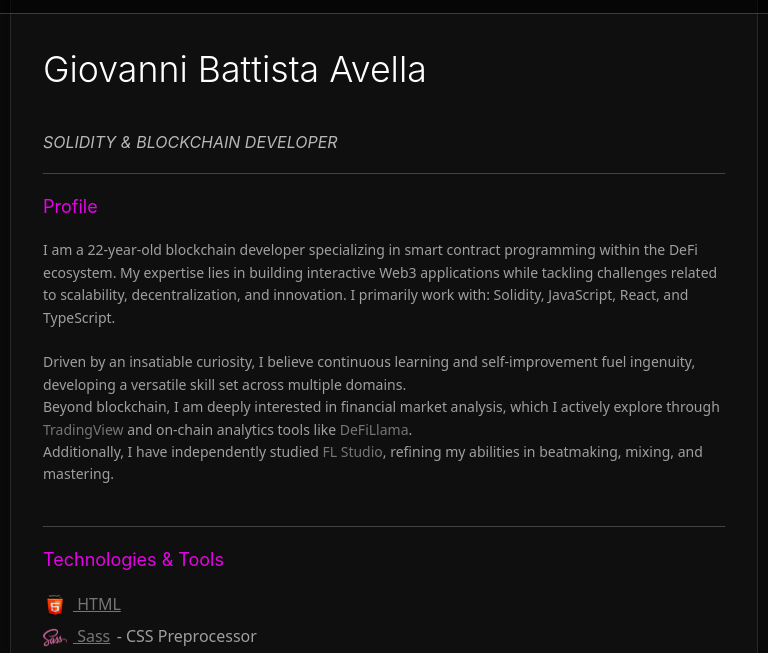
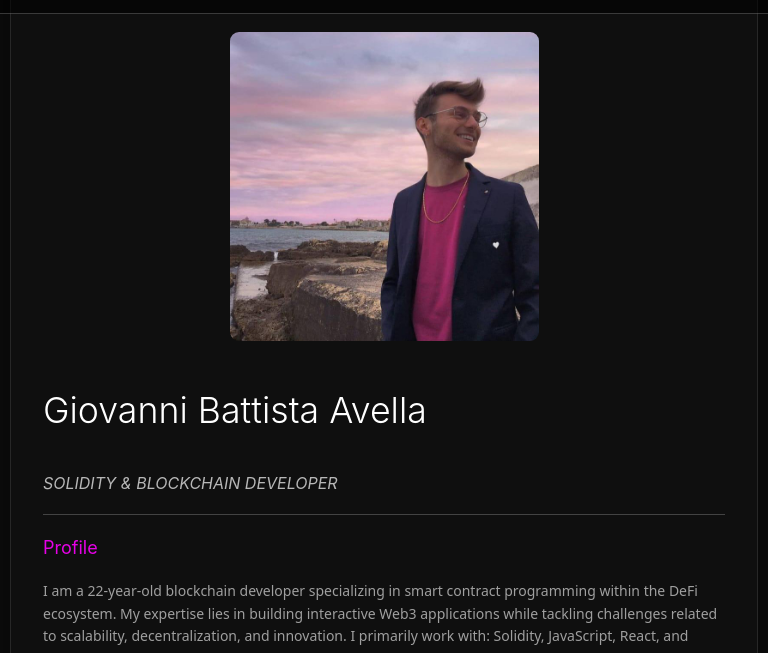
Before and after one commit to Gi4mba/Gi4mba.github.io, a plain HTML site: page portfolio/about/index.html in a window 768 px wide. Shown: the part 67-720 px from the top of the page. Drawn offline with nearby package versions, Linux system fonts and the light colour scheme.

Commit message:
Refine profile image responsiveness

```diff
--- a/assets/scss/_about.scss
+++ b/assets/scss/_about.scss
@@ -28,6 +28,11 @@ body main .about{
 
     .col {
       padding: 0;
+
+      &-left .profile-img{
+        display: none;
+        padding: 1rem;
+      }
 
       &-center {
         padding: 2rem 2rem 0 0;
@@ -71,8 +76,8 @@ body main .about{
 
         .profile-img {
           padding: 1rem;
-          width: 350px;
-          border-radius: 50%;
+          width: 80%;
+          border-radius: 25px;
         }
 
         .projects {
@@ -158,7 +163,15 @@ body footer {
       flex-direction: column;
 
       .col:first-child {
-        display: none;
+        display: flex;
+        justify-content: center;
+        width: 100%;
+
+        .profile-img {
+          display: block;
+          border-radius: 25px;
+          width: 100%;
+        }
       }
 
       .col:nth-child(2) {
@@ -187,7 +200,7 @@ body footer {
         }
 
         .profile-img {
-          width: 60%;
+          display: none;
         }
       }
     }
@@ -195,13 +208,13 @@ body footer {
 }
 
 @media (min-width: 300px) {
-  body main .about .container .col-right .profile-img {
+  body main .about .container .col:first-child .profile-img {
     width: 100%;
   }
 }
 
-@media (min-width: 430px) {
-  body main .about .container .col-right .profile-img {
-    width: 60%;
+@media (min-width: 640px) {
+  body main .about .container .col:first-child .profile-img {
+    width: 50%;
   }
 }
--- a/portfolio/about/index.html
+++ b/portfolio/about/index.html
@@ -51,7 +51,8 @@
     <section class="about">
 
       <div class="container">
-        <div class="col">
+        <div class="col col-left">
+          <img src="/assets/img/Profile_img.jpeg" alt="Giovanni Battista Avella, portfolio profile picture" class="profile-img">
         </div>
 
         <div class="col col-center">
```
Also changed, not shown: assets/css/style.css, 1 other file.
